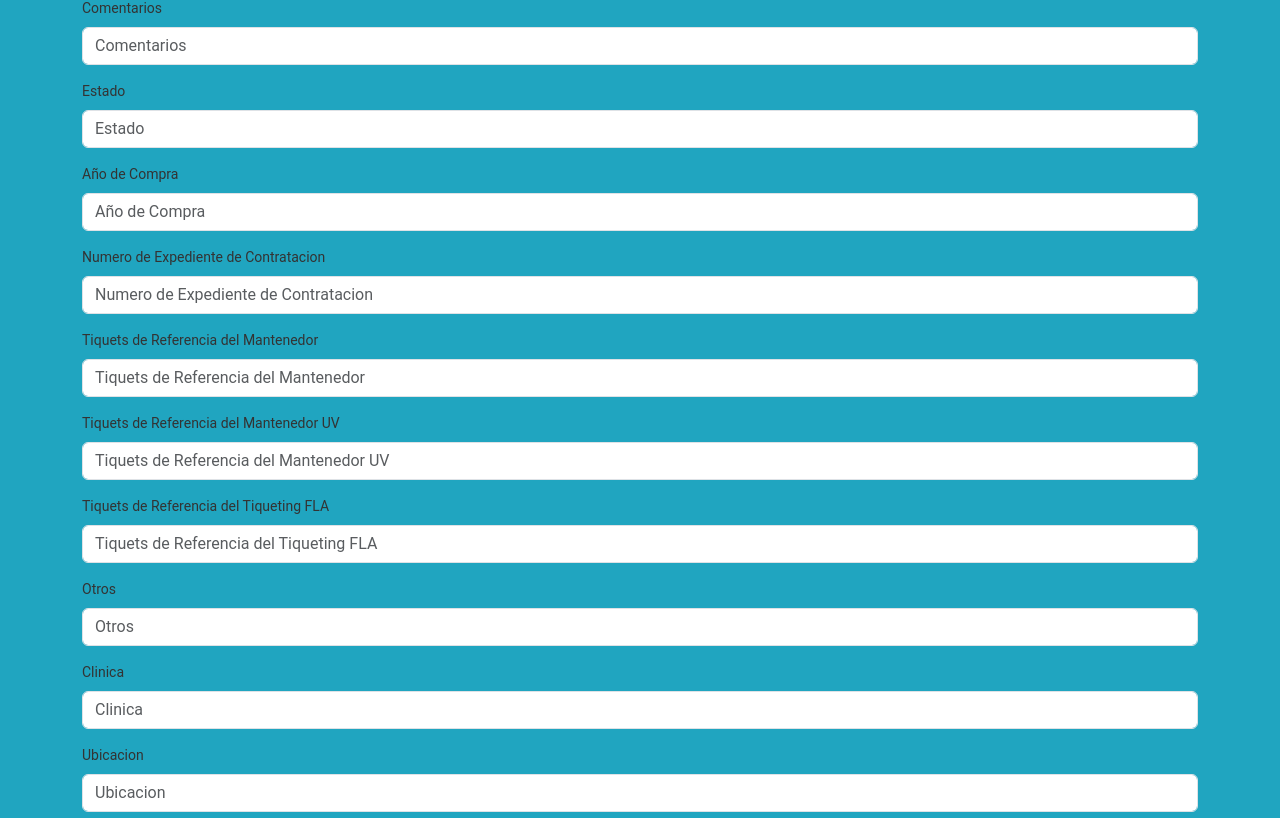
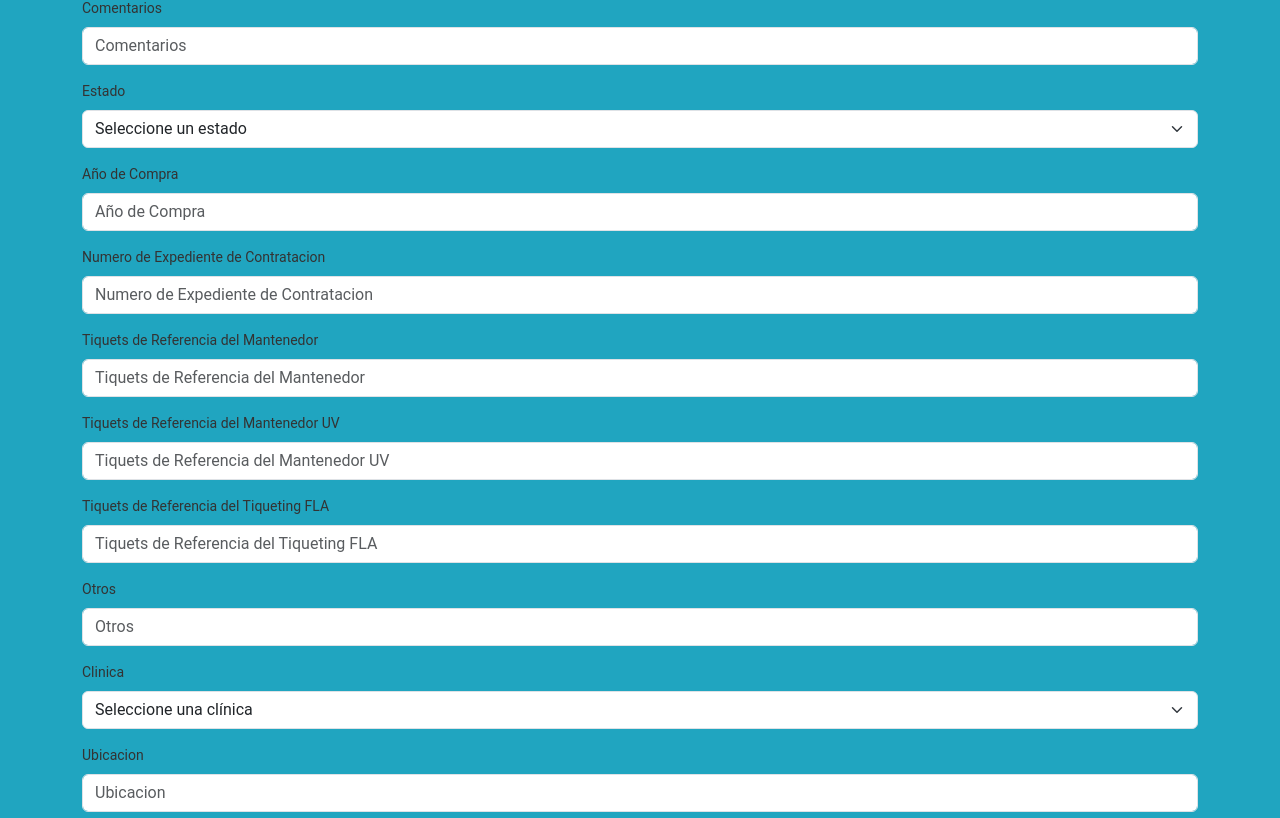
Before and after one commit to LazaroBC/inventarioAlmacen, a Django app: page /nuevoProducto/ in a window 1280 px wide. Shown: the part 1580-2398 px from the top of the page. Run offline with Django 4.2, Linux system fonts and the light colour scheme.

Commit message:
Desplegables varios en form

```diff
--- a/almacen/templates/paginas/productos/form.html
+++ b/almacen/templates/paginas/productos/form.html
@@ -4,29 +4,31 @@
     <div class="mb-3">
         <label for="{{ campo.id_for_label }}" class="form-label">{{ campo.label }}</label>
         {% if campo.field.widget.input_type == 'file' and campo.value %}
-        <br/>
+        <br />
         <img src="{{ MEDIA_URL }}{{ campo.value.url }}" alt="" width="100px">
-        <input
-            type="{{ campo.field.widget.input_type }}"
-            class="form-control"
-            name="{{ campo.name }}"
-            id="{{ campo.id_for_label }}"
-            aria-describedby="helpId"
-            placeholder="{{ campo.label }}"
+        <input type="{{ campo.field.widget.input_type }}" class="form-control" name="{{ campo.name }}"
+            id="{{ campo.id_for_label }}" aria-describedby="helpId" placeholder="{{ campo.label }}"
             value="{{ campo.value | default_if_none:'' }}">
         {% elif campo.field.widget.input_type == 'checkbox' %}
         <select class="form-select" name="{{ campo.name }}" id="{{ campo.id_for_label }}">
-            <option value="True"{% if campo.value %} selected{% endif %}>Licitado</option>
-            <option value="False"{% if not campo.value %} selected{% endif %}>No Licitado</option>
+            <option value="True" {% if campo.value %} selected{% endif %}>Licitado</option>
+            <option value="False" {% if not campo.value %} selected{% endif %}>No Licitado</option>
+        </select>
+        {% elif campo.name == 'clinica' %}
+        <select class="form-select" name="{{ campo.name }}" id="{{ campo.id_for_label }}">
+            <option value="">Seleccione una clínica</option>
+            <option value="Odontologia">Odontología</option>
+            <option value="Psicología">Psicología</option>
+        </select>
+        {% elif campo.name == 'estado' %}
+        <select class="form-select" name="{{ campo.name }}" id="{{ campo.id_for_label }}">
+            <option value="">Seleccione un estado</option>
+            <option value="Odontologia">Perfecto</option>
+            <option value="Psicología">No óptimo</option>
         </select>
         {% else %}
-        <input
-            type="{{ campo.field.widget.input_type }}"
-            class="form-control"
-            name="{{ campo.name }}"
-            id="{{ campo.id_for_label }}"
-            aria-describedby="helpId"
-            placeholder="{{ campo.label }}"
+        <input type="{{ campo.field.widget.input_type }}" class="form-control" name="{{ campo.name }}"
+            id="{{ campo.id_for_label }}" aria-describedby="helpId" placeholder="{{ campo.label }}"
             value="{{ campo.value | default_if_none:'' }}">
         {% endif %}
     </div>
```
